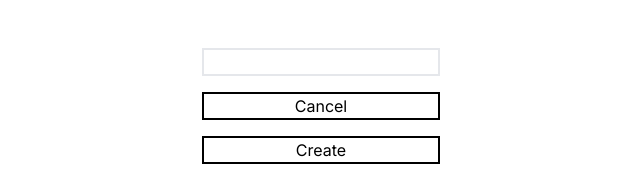
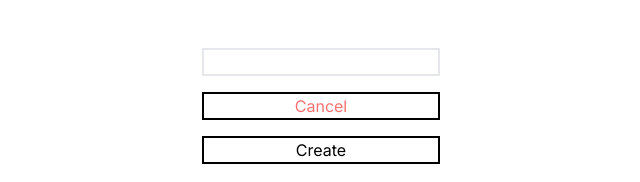
Before and after one commit to UsoDelduca/todo-list, a Next.js app: page /new in a window 1280 px wide. Shown: the top 182 px of the page, without its empty margins (319-959 px from the left). Built offline with nearby package versions, Linux system fonts and the light colour scheme.

Commit message:
add colour to cancel button

```diff
--- a/src/app/new/page.tsx
+++ b/src/app/new/page.tsx
@@ -18,7 +18,10 @@ const New = () => {
     <div className="flex flex-col items-center">
       <form action={handleSubmit} className="mt-12 flex flex-col gap-4">
         <input type="text" name="task" className="border-2" />
-        <Link href="/" className="border-2 border-black text-center">
+        <Link
+          href="/"
+          className="border-2 border-black text-center text-red-400"
+        >
           Cancel
         </Link>
         <button type="submit" className="border-2 border-black">
```
